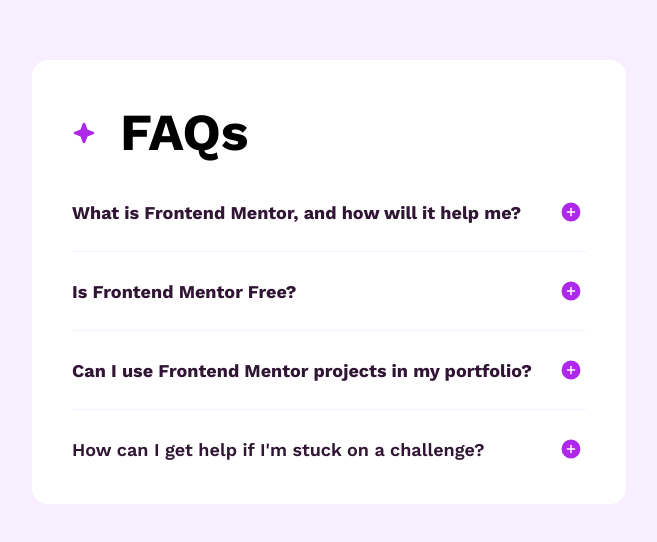
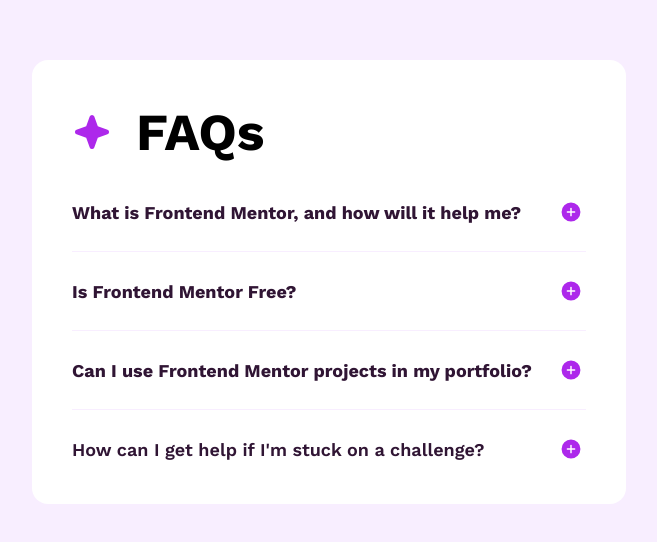
Before and after one commit to YashinN/FM-faq-accordion, a React (Create React App) app: page / in a window 1280 px wide. Shown: the part 118-660 px from the top of the page, without its empty margins (311-968 px from the left). Built offline with nearby package versions, Linux system fonts and the light colour scheme.

Commit message:
fix: added picture element to change star icon image on smaller screen sizes.

```diff
--- a/src/components/faq accordion/FaqAccordion.js
+++ b/src/components/faq accordion/FaqAccordion.js
@@ -1,8 +1,9 @@
-import { useState, useReducer } from "react";
+import { useReducer } from "react";
 import styles from "./FaqAccordion.module.scss";
 import AccordionItem from "./AccordionItem";
 import { accordionContent } from "./AccordionData";
-import starIcon from "../images/icon-star.svg";
+import starIconMobile from "../images/icon-star-mobile.svg";
+import starIconDesktop from "../images/icon-star-desktop.svg";
 
 const initialState = {
   openIndex: null,
@@ -27,11 +28,14 @@
   return (
     <div className={styles.faqAccordion}>
       <div className={`${styles.faqAccordion__title} ${styles.title}`}>
-        <img
-          className={styles.title__icon}
-          src={starIcon}
-          alt="purple star icon"
-        />
+        <picture>
+          <source media="(max-width:600px)" srcSet={starIconMobile} />
+          <img
+            className={styles.title__icon}
+            src={starIconDesktop}
+            alt="purple star icon"
+          />
+        </picture>
         <h1 className={styles.title__heading}>FAQs</h1>
       </div>
       <section className={styles.faqAccordion__faq}>
```
Also changed, not shown: src/components/images/icon-star-desktop.svg (added), src/components/images/icon-star-mobile.svg (renamed from src/components/images/icon-star.svg).
